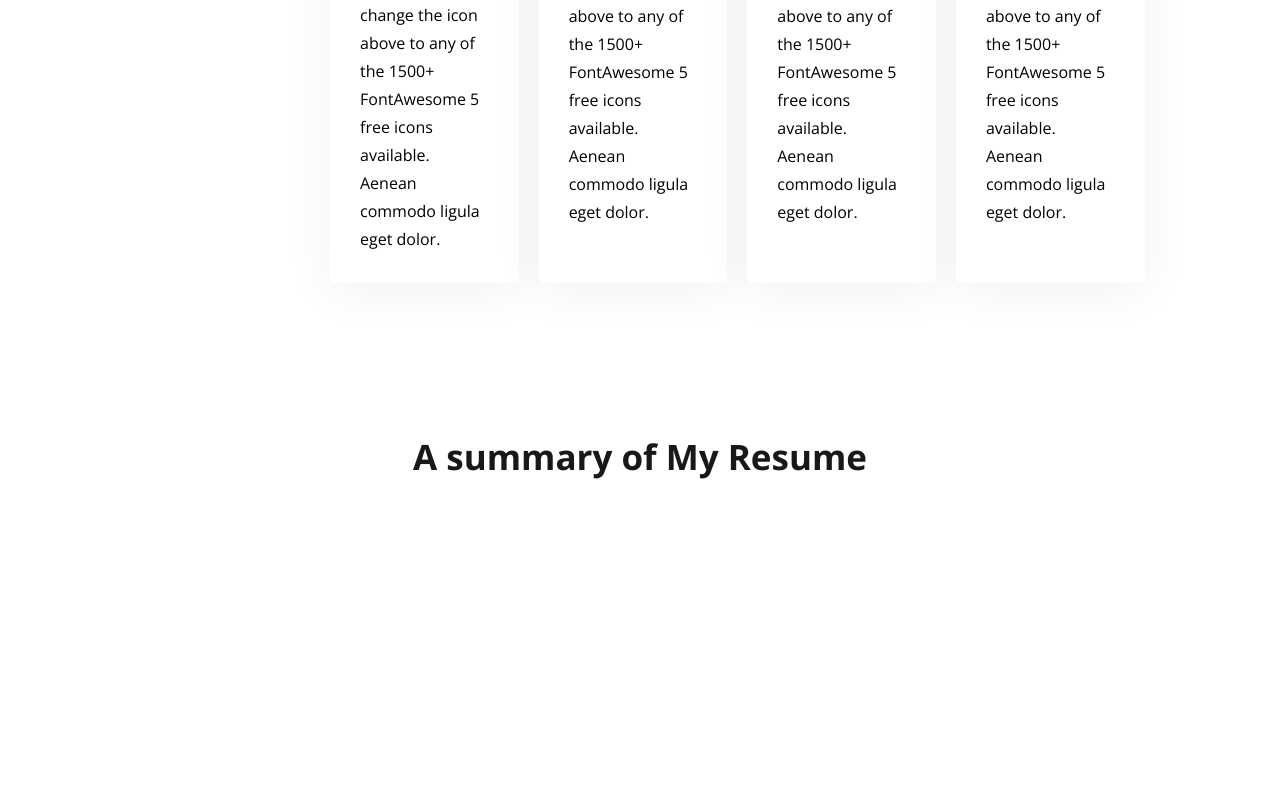
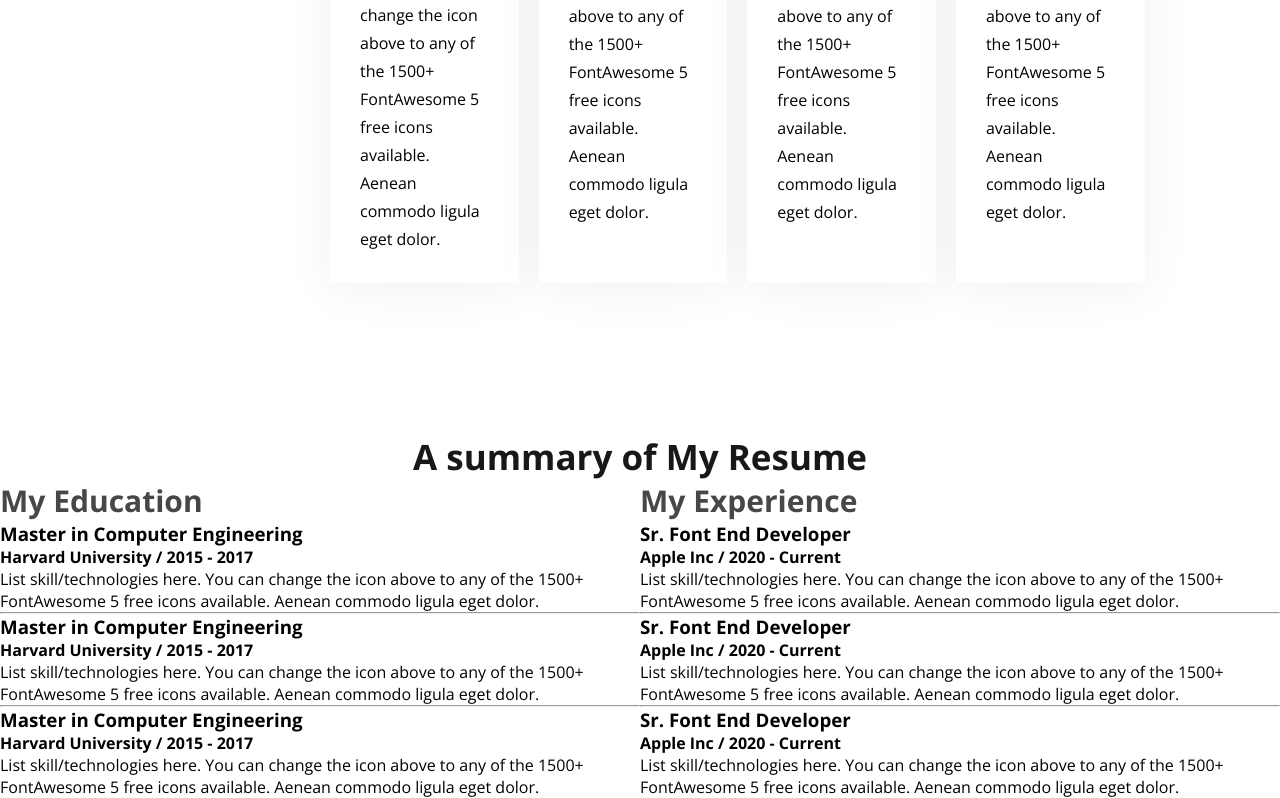
Before and after one commit to xer-on/portfolio, a plain HTML site: page index.html in a window 1280 px wide. Shown: the part 2679-3477 px from the top of the page. Before the commit the page ends 3159 px from the top, so only its background shows below. Drawn offline with nearby package versions, Linux system fonts and the light colour scheme.

Commit message:
added summery

```diff
--- a/index.html
+++ b/index.html
@@ -77,28 +77,90 @@
                 <div class="skill">
                     <img src="./images/icons/js.png" alt="javascript">
                     <h3 class="skill-title">Vanilla JavaScript</h3>
-                        <p class="skill-description">List skill/technologies here. You can change the icon above to any of the 1500+ FontAwesome 5 free icons available. Aenean commodo ligula eget dolor.</p>
+                    <p class="skill-description">List skill/technologies here. You can change the icon above to any of
+                        the 1500+ FontAwesome 5 free icons available. Aenean commodo ligula eget dolor.</p>
                 </div>
                 <div class="skill">
                     <img src="./images/icons/react.png" alt="react">
                     <h3 class="skill-title">React</h3>
-                        <p class="skill-description">List skill/technologies here. You can change the icon above to any of the 1500+ FontAwesome 5 free icons available. Aenean commodo ligula eget dolor.</p>
+                    <p class="skill-description">List skill/technologies here. You can change the icon above to any of
+                        the 1500+ FontAwesome 5 free icons available. Aenean commodo ligula eget dolor.</p>
                 </div>
                 <div class="skill">
                     <img src="./images/icons/nodejs.png" alt="node.js">
                     <h3 class="skill-title">Node.js</h3>
-                        <p class="skill-description">List skill/technologies here. You can change the icon above to any of the 1500+ FontAwesome 5 free icons available. Aenean commodo ligula eget dolor.</p>
+                    <p class="skill-description">List skill/technologies here. You can change the icon above to any of
+                        the 1500+ FontAwesome 5 free icons available. Aenean commodo ligula eget dolor.</p>
                 </div>
                 <div class="skill">
                     <img src="./images/icons/mongo.png" alt="">
                     <h3 class="skill-title">MongoDB</h3>
-                        <p class="skill-description">List skill/technologies here. You can change the icon above to any of the 1500+ FontAwesome 5 free icons available. Aenean commodo ligula eget dolor.</p>
+                    <p class="skill-description">List skill/technologies here. You can change the icon above to any of
+                        the 1500+ FontAwesome 5 free icons available. Aenean commodo ligula eget dolor.</p>
                 </div>
             </div>
         </section>
         <!-- summery section  -->
         <section>
-             <h3 class="section-title">A summary of My Resume</h3>
+            <h3 class="summery-title">A summary of My Resume</h3>
+
+            <div class="summery-conatainer">
+                <div class="summery-column">
+                    <h3 class="resume-summery-title">My Education</h3>
+
+                    <div class="resume-item">
+                        <h3 class="resume-item-title">Master in Computer Engineering</h3>
+                        <h4 class="resume-item-info">Harvard University / 2015 - 2017</h4>
+                        <p class="resume-item description">List skill/technologies here. You can change the icon above
+                            to any of the 1500+ FontAwesome 5 free icons available. Aenean commodo ligula eget dolor.
+                        </p>
+                    </div>
+                    <hr>
+                    <div class="resume-item">
+                        <h3 class="resume-item-title">Master in Computer Engineering</h3>
+                        <h4 class="resume-item-info">Harvard University / 2015 - 2017</h4>
+                        <p class="resume-item description">List skill/technologies here. You can change the icon above
+                            to any of the 1500+ FontAwesome 5 free icons available. Aenean commodo ligula eget dolor.
+                        </p>
+                    </div>
+                    <hr>
+                    <div class="resume-item">
+                        <h3 class="resume-item-title">Master in Computer Engineering</h3>
+                        <h4 class="resume-item-info">Harvard University / 2015 - 2017</h4>
+                        <p class="resume-item description">List skill/technologies here. You can change the icon above
+                            to any of the 1500+ FontAwesome 5 free icons available. Aenean commodo ligula eget dolor.
+                        </p>
+                    </div>
+
+                </div>
+                <div class="summery-column">
+                    <h3 class="resume-summery-title">My Experience</h3>
+
+                    <div class="resume-item">
+                        <h3 class="resume-item-title">Sr. Font End Developer</h3>
+                        <h4 class="resume-item-info">Apple Inc / 2020 - Current</h4>
+                        <p class="resume-item description">List skill/technologies here. You can change the icon above
+                            to any of the 1500+ FontAwesome 5 free icons available. Aenean commodo ligula eget dolor.
+                        </p>
+                    </div>
+                    <hr>
+                    <div class="resume-item">
+                        <h3 class="resume-item-title">Sr. Font End Developer</h3>
+                        <h4 class="resume-item-info">Apple Inc / 2020 - Current</h4>
+                        <p class="resume-item description">List skill/technologies here. You can change the icon above
+                            to any of the 1500+ FontAwesome 5 free icons available. Aenean commodo ligula eget dolor.
+                        </p>
+                    </div>
+                    <hr>
+                    <div class="resume-item">
+                        <h3 class="resume-item-title">Sr. Font End Developer</h3>
+                        <h4 class="resume-item-info">Apple Inc / 2020 - Current</h4>
+                        <p class="resume-item description">List skill/technologies here. You can change the icon above
+                            to any of the 1500+ FontAwesome 5 free icons available. Aenean commodo ligula eget dolor.
+                        </p>
+
+                    </div>
+                </div>
         </section>
     </main>
     <footer>
--- a/styles/style.css
+++ b/styles/style.css
@@ -123,9 +123,10 @@ li a {
 }
 
 /* main */
-main section{
+main section {
     margin-top: 150px;
 }
+
 .about {
     margin: 130px auto;
     padding: 130px;
@@ -252,3 +253,24 @@ main section{
 div .skill img {
     padding-bottom: 30px;
 }
+
+/* summery styles */
+.summery-conatainer{
+    display: flex;
+}
+.summery-title {
+    color: #181818;
+    text-align: center;
+    font-size: 35px;
+    font-style: normal;
+    font-weight: 700;
+    line-height: normal;
+}
+
+.resume-summery-title {
+    color: #474747;
+    font-size: 30px;
+    font-style: normal;
+    font-weight: 700;
+    line-height: normal;
+}
```
Lines whose indentation alone changed are shown as unchanged.
